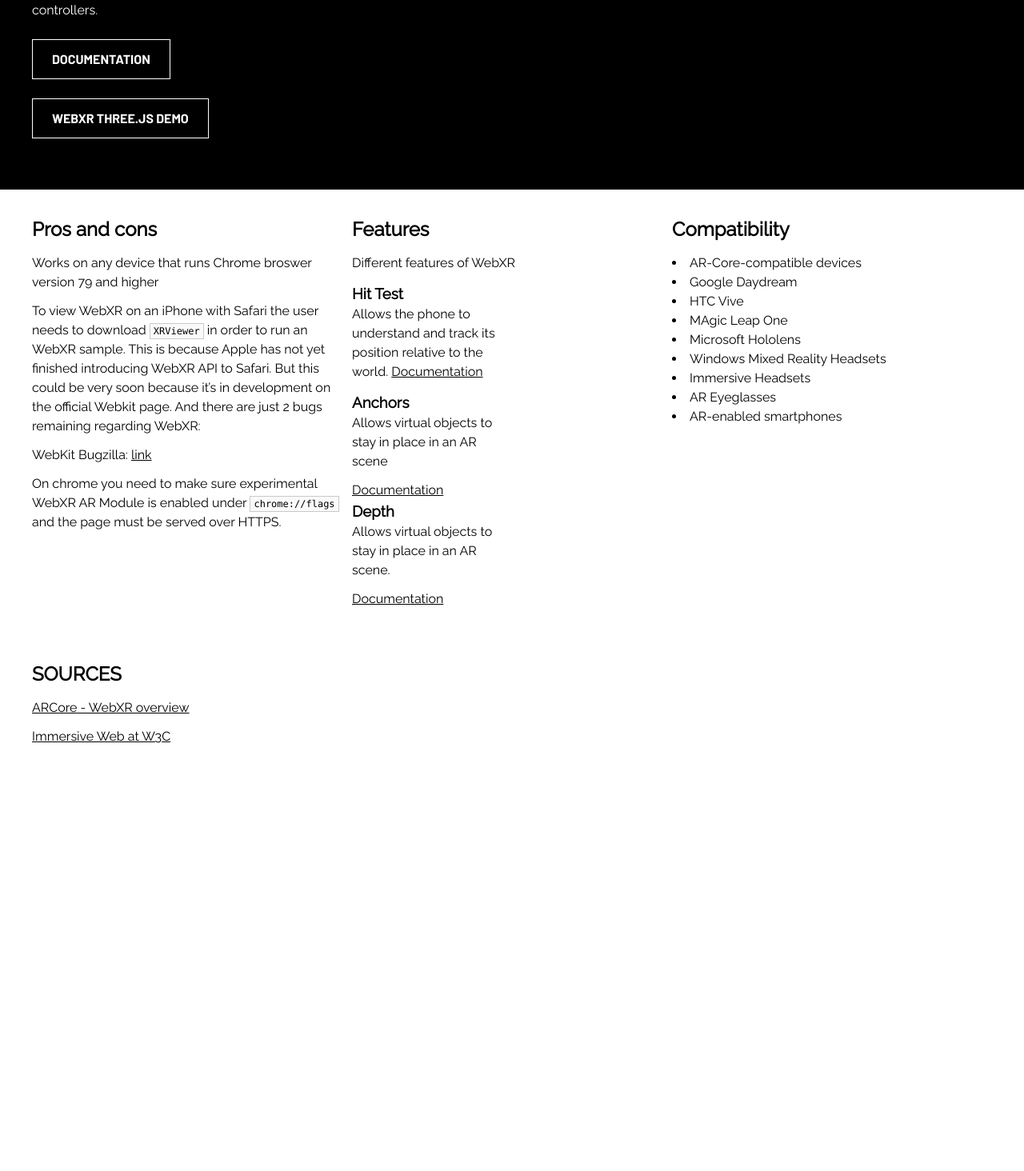
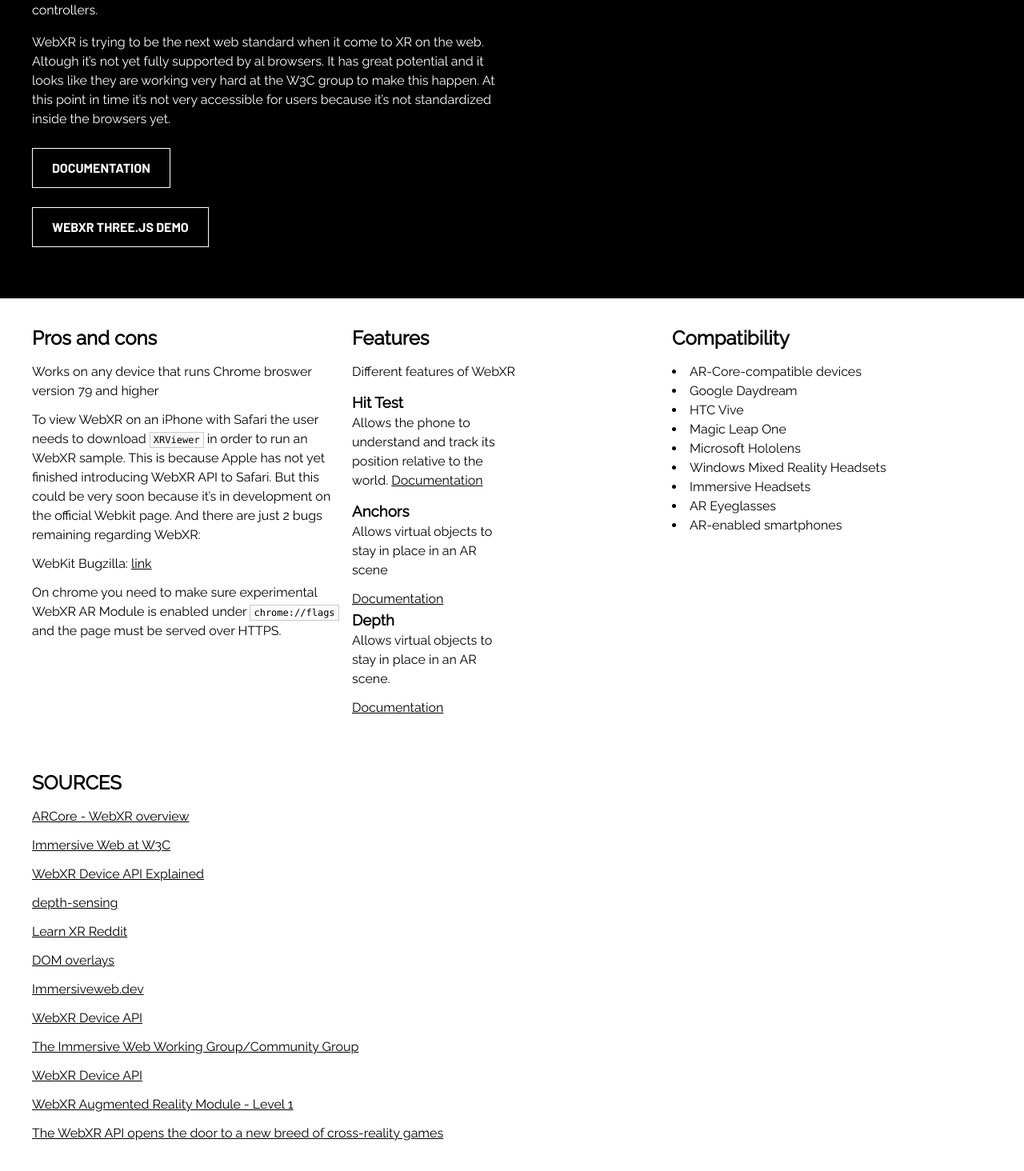
Before and after one commit to iTouchi/iTouchi.github.io, a Vue app in the folder frontend/: page /webxr in a window 1280 px wide. Shown: the part 352-1816 px from the top of the page at 80% size. Before the commit the page ends 1329 px from the top, so only its background shows below. Built offline with nearby package versions, Linux system fonts and the light colour scheme; no server answers.

Commit message:
Updated WebXR

```diff
--- a/frontend/src/views/Home.vue
+++ b/frontend/src/views/Home.vue
@@ -40,7 +40,7 @@
             <td class="checkmark">✓</td>
             <td class="checkmark">✓</td>
             <td></td>
-            <td></td>
+            <td class="checkmark">✓</td>
             <td></td>
             <td></td>
             <td></td>
@@ -113,9 +113,9 @@
             <td class="checkmark">✓</td>
             <td></td>
             <td></td>
+            <td class="checkmark">✓</td>
             <td></td>
-            <td></td>
-            <td></td>
+            <td class="checkmark">✓</td>
             <td></td>
             <td>Not yet</td>
             <td class="checkmark">✓</td>
--- a/frontend/src/views/WebXR.vue
+++ b/frontend/src/views/WebXR.vue
@@ -12,6 +12,14 @@
           core of the WebXR feature set, managing the selection of output
           devices, render the 3D scene to the chosen device at the appropriate
           frame rate, and manage motion vectors created using input controllers.
+        </p>
+        <p class="description">
+          WebXR is trying to be the next web standard when it come to XR on the
+          web. Altough it’s not yet fully supported by al browsers. It has great
+          potential and it looks like they are working very hard at the W3C
+          group to make this happen. At this point in time it’s not very
+          accessible for users because it’s not standardized inside the browsers
+          yet.
         </p>
         <a
           href="https://developer.mozilla.org/en-US/docs/Web/API/WebXR_Device_API"
@@ -54,8 +62,9 @@
           </p>
           <p>
             On chrome you need to make sure experimental WebXR AR Module is
-            enabled under <MonoSpace class="light">chrome://flags</MonoSpace> and the page must be served over HTTPS.
-
+            enabled under
+            <MonoSpace class="light">chrome://flags</MonoSpace> and the page
+            must be served over HTTPS.
           </p>
         </div>
         <div class="container">
@@ -92,7 +101,7 @@
           <li>AR-Core-compatible devices</li>
           <li>Google Daydream</li>
           <li>HTC Vive</li>
-          <li>MAgic Leap One</li>
+          <li>Magic Leap One</li>
           <li>Microsoft Hololens</li>
           <li>Windows Mixed Reality Headsets</li>
           <li>Immersive Headsets</li>
@@ -112,6 +121,55 @@
           </p>
           <p>
             <a href="https://github.com/immersive-web">Immersive Web at W3C</a>
+          </p>
+          <p>
+            <a
+              href="https://github.com/immersive-web/webxr/blob/master/explainer.md"
+              >WebXR Device API Explained</a
+            >
+          </p>
+          <p>
+            <a
+              href="https://github.com/immersive-web/depth-sensing/blob/main/explainer.md"
+              >depth-sensing</a
+            >
+          </p>
+          <p>
+            <a href="https://www.reddit.com/r/LearnXR/">Learn XR Reddit</a>
+          </p>
+          <p>
+            <a href="https://github.com/immersive-web/dom-overlays"
+              >DOM overlays</a
+            >
+          </p>
+          <p>
+            <a href="https://immersiveweb.dev/">Immersiveweb.dev</a>
+          </p>
+          <p>
+            <a href="https://immersive-web.github.io/webxr">WebXR Device API</a>
+          </p>
+          <p>
+            <a href="https://immersive-web.github.io/"
+              >The Immersive Web Working Group/Community Group</a
+            >
+          </p>
+          <p>
+            <a
+              href="https://developer.mozilla.org/en-US/docs/Web/API/WebXR_Device_API"
+              >WebXR Device API</a
+            >
+          </p>
+          <p>
+            <a href="https://immersive-web.github.io/webxr-ar-module"
+              >WebXR Augmented Reality Module - Level 1</a
+            >
+          </p>
+          <p>
+            <a
+              href="https://venturebeat.com/2018/02/28/the-webxr-api-opens-the-door-to-a-new-breed-of-cross-reality-games/"
+              >The WebXR API opens the door to a new breed of cross-reality
+              games</a
+            >
           </p>
         </div>
       </div>
```
